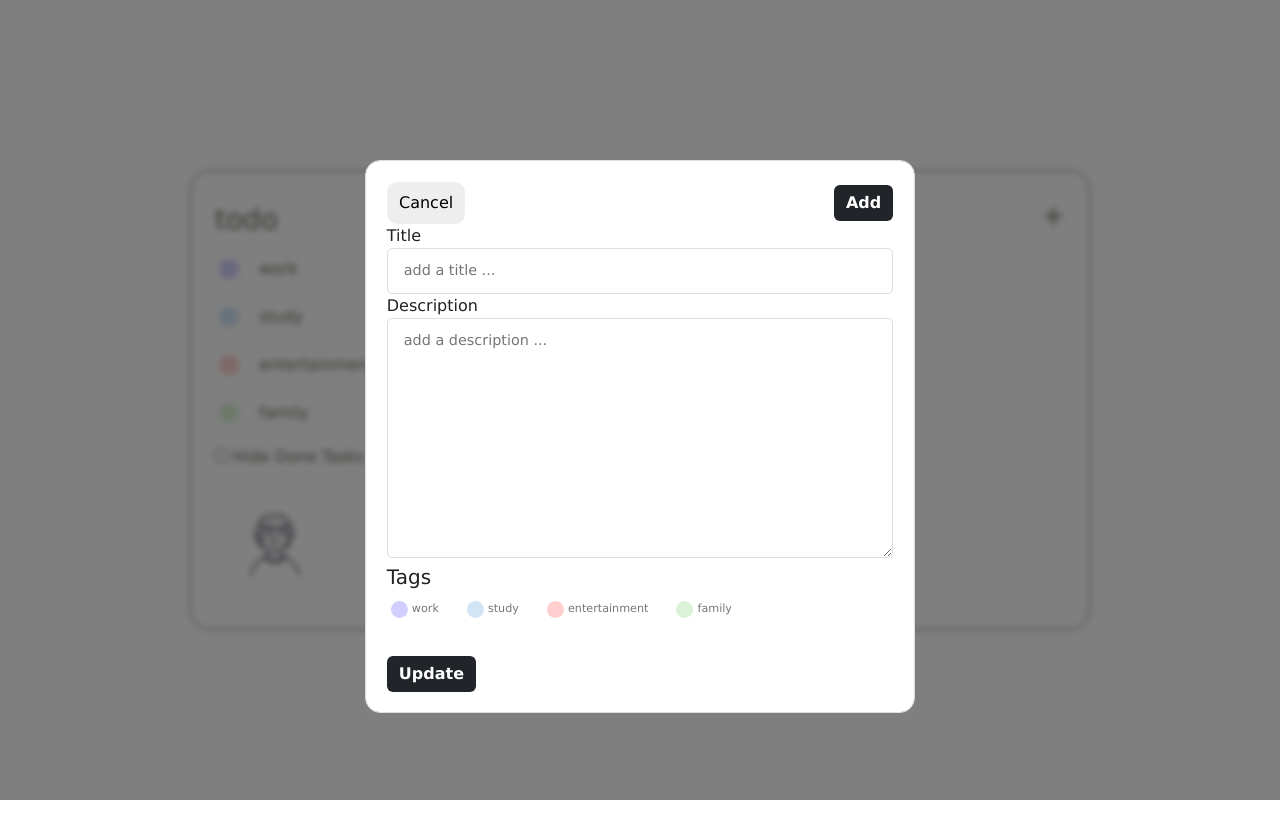
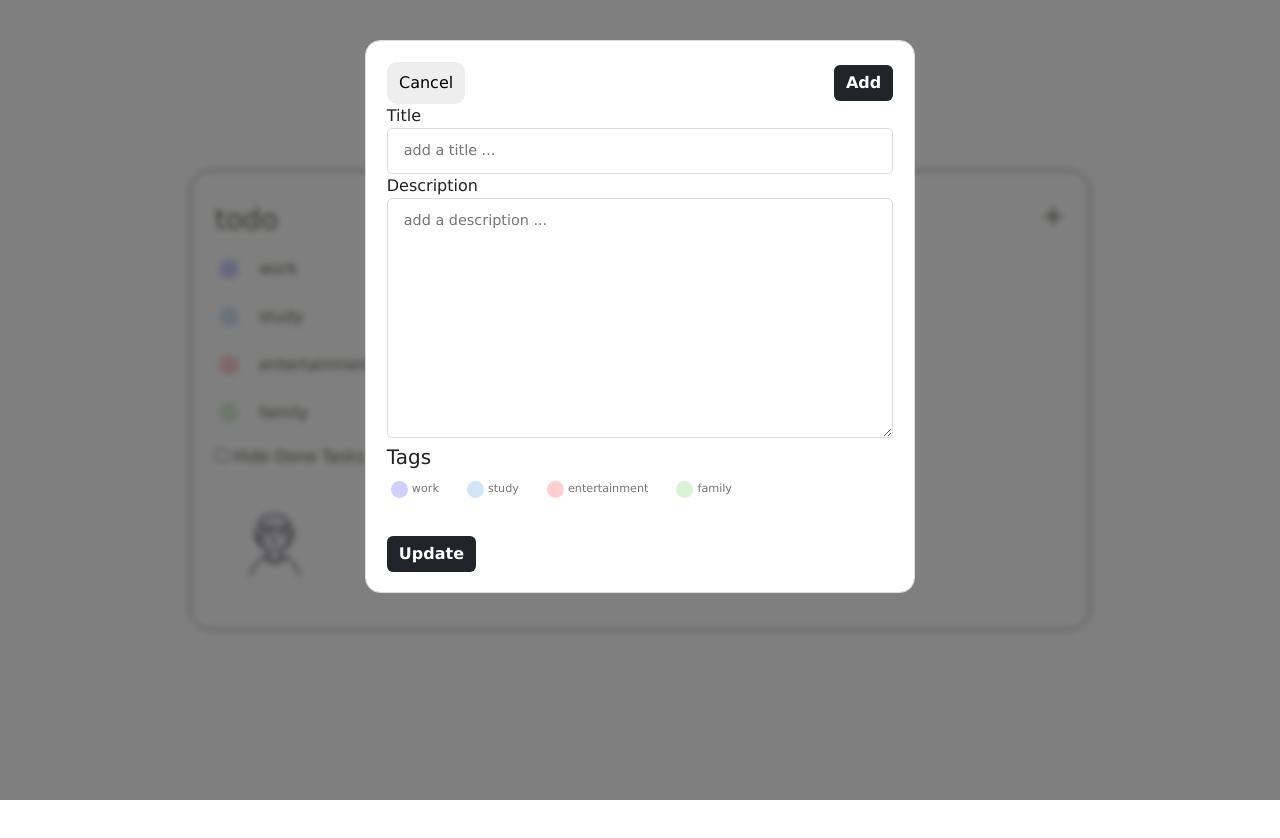
Before and after one commit to KasiePatricia/todo-app, a plain HTML site: page todo.html in a window 1280 px wide. Both pictures are taken after a click on the element "Add Task". Drawn offline with nearby package versions, Linux system fonts and the light colour scheme.

Commit message:
Removed scrollbar3

```diff
--- a/src/css/style.css
+++ b/src/css/style.css
@@ -18,7 +18,6 @@
 body {
   font-family: Verdana, Geneva, Tahoma, sans-serif;
   color: var(--dark-grey-clr);
-  overflow: hidden;
 }
 
 .container {
@@ -110,16 +109,6 @@ body {
   overflow: scroll;
 }
 
-/* Hide scrollbar for Chrome, Safari and Opera */
-/* .main-article::-webkit-scrollbar {
-  display: none;
-} */
-
-/* Hide scrollbar for IE, Edge and Firefox */
-/* .main-article {
-  -ms-overflow-style: none; /* IE and Edge */
-/* scrollbar-width: none; /* Firefox */
-
 .main-article::-webkit-scrollbar {
   width: 6px;
 }
@@ -167,15 +156,13 @@ body {
 }
 
 .modal-content {
-  display: flex;
-  flex-direction: column;
   justify-content: center;
   gap: 1.1rem;
   width: 550px;
   padding: 1.3rem;
   min-height: 250px;
   position: absolute;
-  top: 20%;
+  top: 5%;
   background-color: white;
   border: 1px solid #ddd;
   border-radius: 15px;
```
